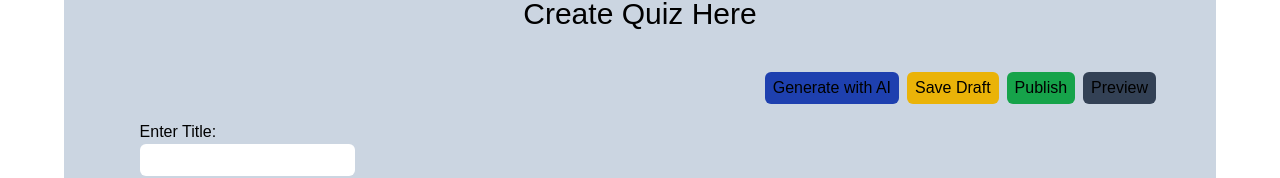
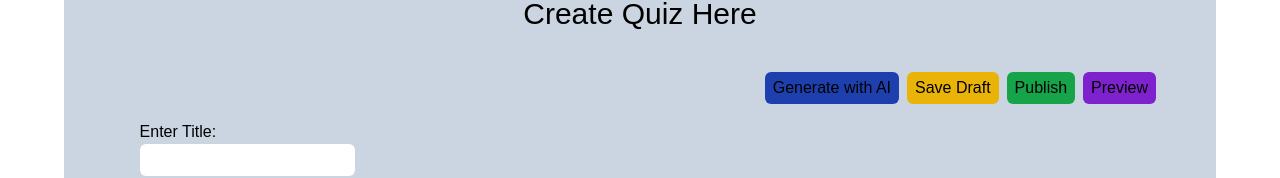
Before and after one commit to JoeyCollado/learnto, a Next.js app: page /pages/quizCreate in a window 1280 px wide. Shown: the part 152-330 px from the top of the page. Built offline with nearby package versions, Linux system fonts and the light colour scheme; no server answers.

Commit message:
fix preview button

```diff
--- a/app/pages/quizCreate/page.tsx
+++ b/app/pages/quizCreate/page.tsx
@@ -137,7 +137,7 @@ const Page = () => {
         >
           Publish
         </button>
-        <button className="bg-slate-700 px-2 rounded-md py-1 hover:bg-slate-500">
+        <button className="bg-purple-700 px-2 rounded-md py-1 hover:bg-purple-600">
           Preview
         </button>
       </div>
```
